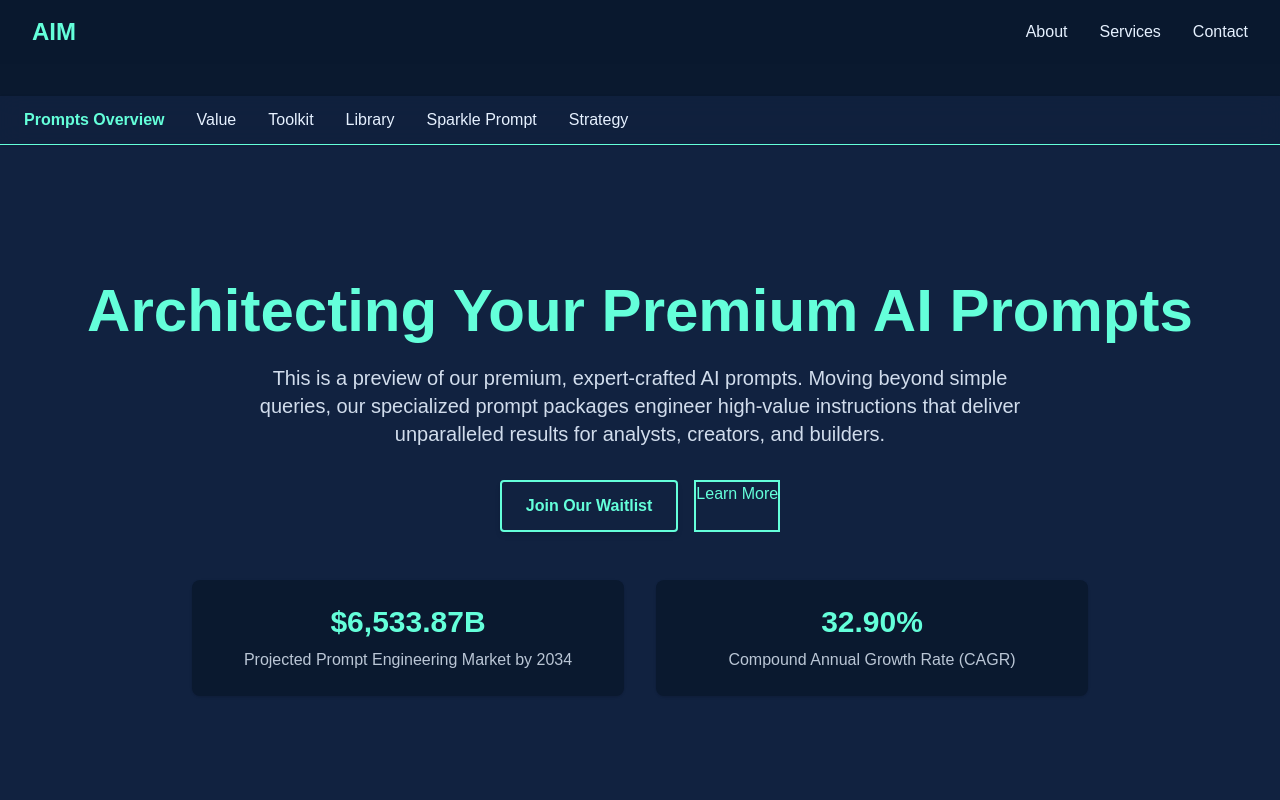
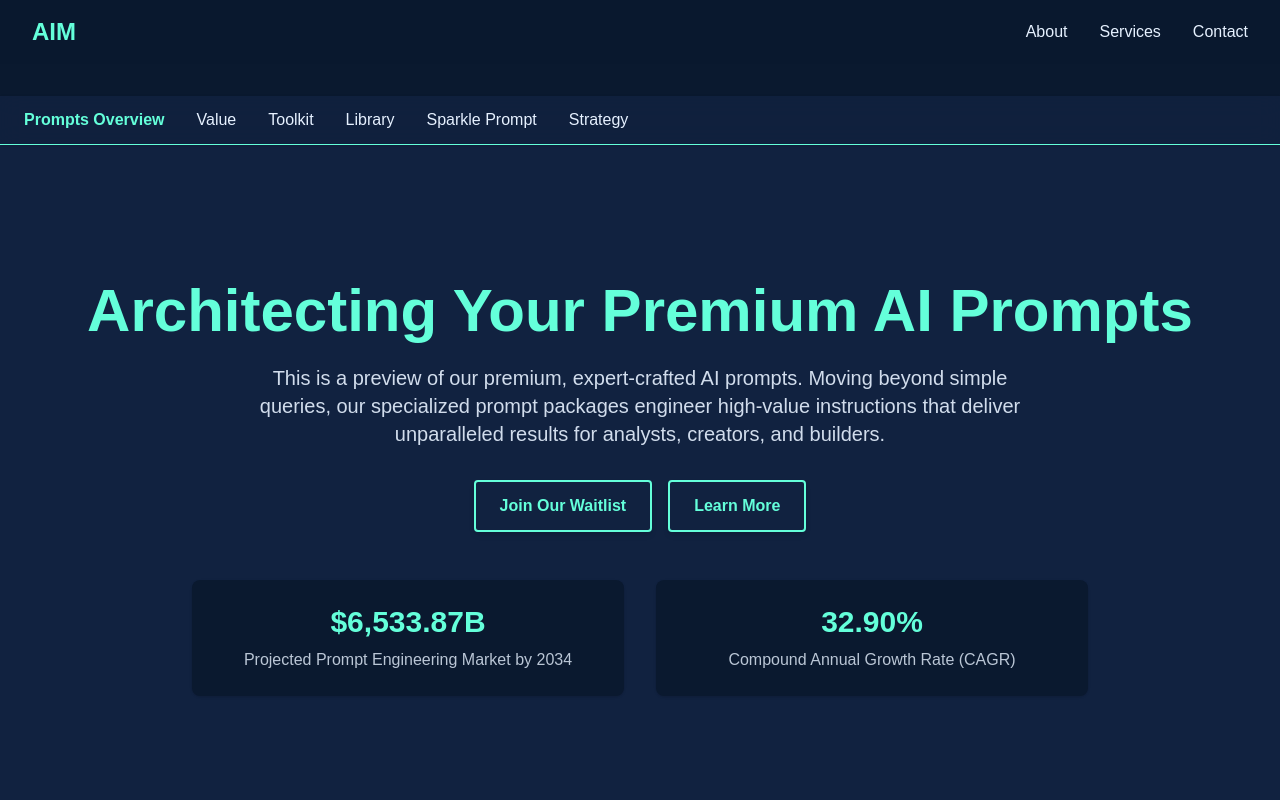
Before and after one commit to ananyd36/AIM, a Next.js app: page /prompt in a window 1280 px wide. Shown: the top 800 px of the page. Built offline with nearby package versions, Linux system fonts and the light colour scheme.

Commit message:
fixed buttons

```diff
--- a/src/app/prompt/page.tsx
+++ b/src/app/prompt/page.tsx
@@ -170,7 +170,7 @@ export default function PromptLibrary() {
 
       <main className="pt-24 pb-12 bg-[var(--background)] min-h-screen">
         {/* Product-Specific Navigation */}
-        <nav className="bg-[var(--secondary)]/90 backdrop-blur-md top-[68px] z-40 shadow-sm border-b border-[var(--primary)] sticky">
+        <nav className="bg-[var(--secondary)]/90 backdrop-blur-md top-[64px] z-40 shadow-sm border-b border-[var(--primary)] sticky">
           <div className="container mx-auto px-6 py-3 flex justify-center md:justify-start space-x-6 md:space-x-8 text-[var(--foreground)]">
             <a href="#hero" className="nav-link-product font-semibold text-[var(--primary)]">Prompts Overview</a>
             <a href="#value" className="nav-link-product">Value</a>
@@ -192,7 +192,7 @@ export default function PromptLibrary() {
             </p>
             <div className="mt-8 flex flex-col sm:flex-row justify-center gap-4">
               <a href="../waitlist/" className="cta-button cta-button-primary bg-[var(--secondary)] text-[var(--primary)] border-[var(--primary)] border-2 shadow-md rounded font-semibold px-6 py-3 transition-colors duration-200">Join Our Waitlist</a>
-              <a href="/contact" className="cta-button cta-button-secondary border-2 border-[var(--primary)] text-[var(--primary)] bg-transparent">Learn More</a>
+              <a href="/contact" className="cta-button cta-button-primary bg-[var(--secondary)] text-[var(--primary)] border-[var(--primary)] border-2 shadow-md rounded font-semibold px-6 py-3 transition-colors duration-200">Learn More</a>
             </div>
             <div className="mt-12 grid grid-cols-1 md:grid-cols-2 gap-8 max-w-4xl mx-auto">
               <div className="bg-[var(--background)] p-6 rounded-lg shadow-sm">
@@ -352,7 +352,7 @@ export default function PromptLibrary() {
               />
               <button
                 onClick={handleSparklePrompt}
-                className="cta-button cta-button-primary w-full md:w-auto bg-[var(--primary)] text-[var(--background)] border-none"
+                className="cta-button cta-button-primary bg-[var(--secondary)] text-[var(--primary)] border-[var(--primary)] border-2 shadow-md rounded font-semibold px-6 py-3 transition-colors duration-200"
                 disabled={sparkleLoading || !sparkleInput.trim()}
               >
                 {sparkleLoading ? "Generating..." : "Generate Premium Prompt"}
```
